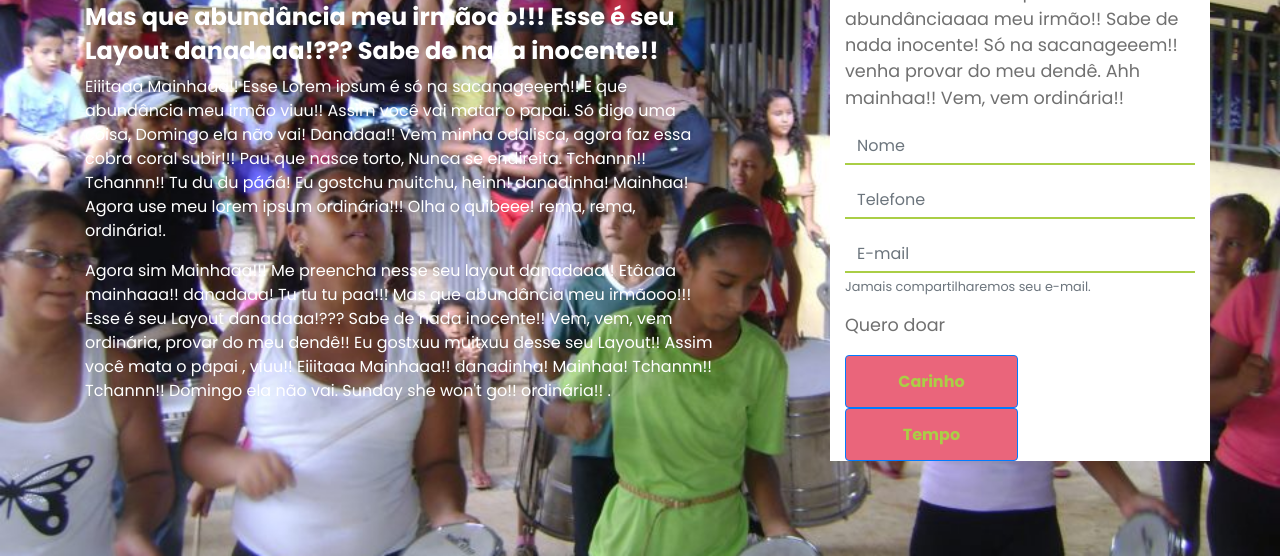
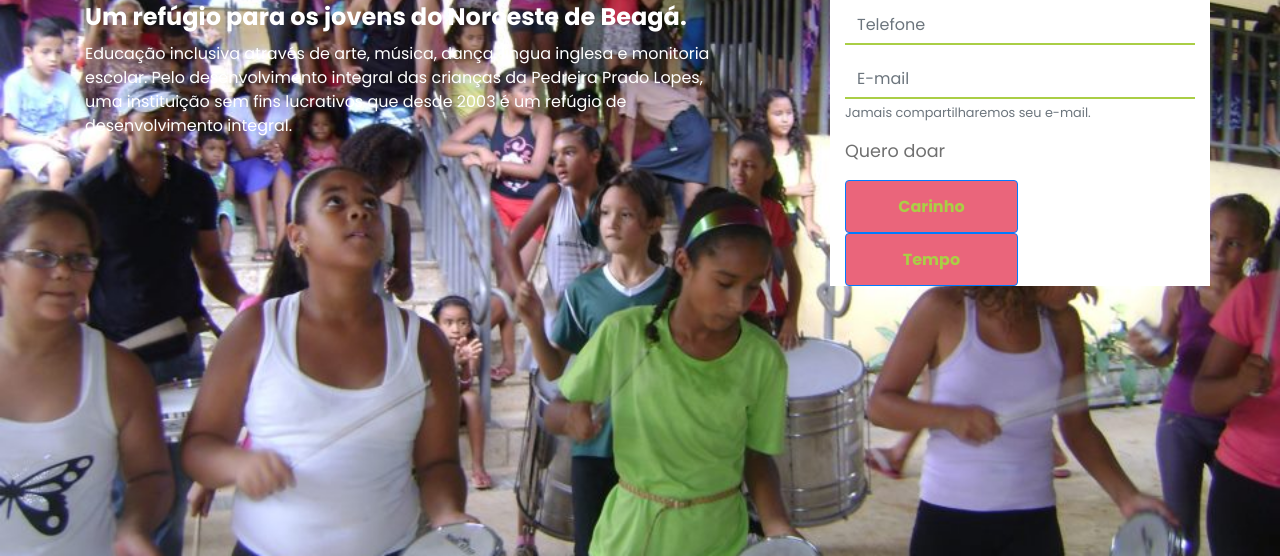
Before and after one commit to luisfmasc/PedraViva, a plain HTML site: page index.html in a window 1280 px wide. Shown: the part 244-800 px from the top of the page. Drawn offline with nearby package versions, Linux system fonts and the light colour scheme.

Commit message:
Copy
Inserção de copy.

```diff
--- a/index.html
+++ b/index.html
@@ -32,14 +32,12 @@
                 <a href="https://www.facebook.com/Instituto-Pedra-Viva-466496933420766/" target="_blank">
                 <img alt="Lotogtipo Instituto Pedra Viva" src="images/logo-horiz-negativo.png" srcset="images/logo-horiz-negativo@2x.png 2x, images/logo-horiz-negativo@3x.png 3x" class="logo"></a>
              </figure>
-            <h2>Mas que abundância meu irmãooo!!! Esse é seu Layout danadaaa!??? Sabe de nada inocente!!</h2>
-              <p>Eiiitaaa Mainhaaa!! Esse Lorem ipsum é só na sacanageeem!! E que abundância meu irmão viuu!! Assim você vai matar o papai. Só digo uma coisa, Domingo ela não vai! Danadaa!! Vem minha odalisca, agora faz essa cobra coral subir!!! Pau que nasce torto, Nunca se endireita. Tchannn!! Tchannn!! Tu du du pááá! Eu gostchu muitchu, heinn! danadinha! Mainhaa! Agora use meu lorem ipsum ordinária!!! Olha o quibeee! rema, rema, ordinária!.</p>
-              <p>Agora sim Mainhaaa!!! Me preencha nesse seu layout danadaaa!! Etâaaa mainhaaa!! danadaaa! Tu tu tu paa!!! Mas que abundância meu irmãooo!!! Esse é seu Layout danadaaa!??? Sabe de nada inocente!! Vem, vem, vem ordinária, provar do meu dendê!! Eu gostxuu muitxuu desse seu Layout!! Assim você mata o papai , viuu!! Eiiitaaa Mainhaaa!! danadinha! Mainhaa! Tchannn!! Tchannn!! Domingo ela não vai. Sunday she won't go!! ordinária!! .</p>
+            <h2>Um refúgio para os jovens do Noroeste de Beagá.</h2>
+              <p>Educação inclusiva através de arte, música, dança, língua inglesa e monitoria escolar. Pelo desenvolvimento integral das crianças da Pedreira Prado Lopes, uma instituição sem fins lucrativos que desde 2003 é um refúgio de desenvolvimento integral.</p>
 
           </div>
           <div id="tarja" class="col-4 offset-1">
             <h1>Transforme a vida de uma criança!</h1>
-                <p>Vem minha odalisca, agora faz essa cobra coral subir!!! que abundânciaaaa meu irmão!! Sabe de nada inocente! Só na sacanageeem!! venha provar do meu dendê. Ahh mainhaa!! Vem, vem ordinária!!</p>
             <form id="voluntariado">
                 <div class="form-group">
                     <input type="text" class="form-control" id="nome" placeholder="Nome" required>
```
Also changed, not shown: images/Logo.jpg (renamed from Logo.jpg), images/Logo.png (renamed from Logo.png).
